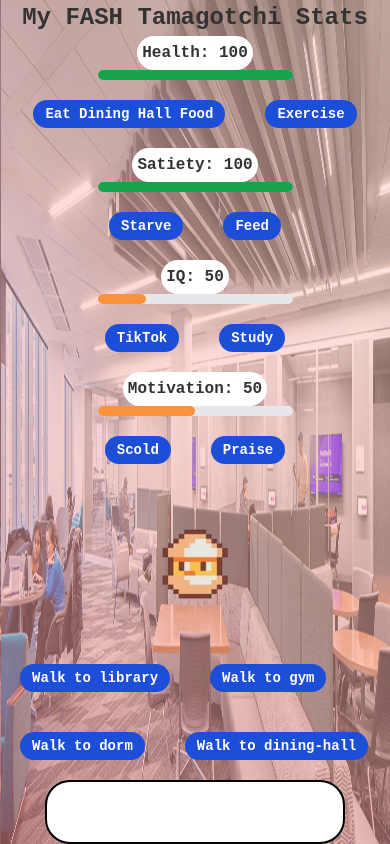
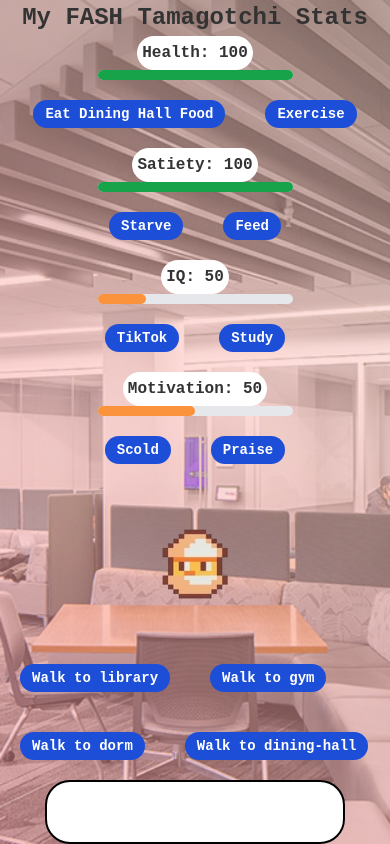
Before and after one commit to CS-396-Web-Dev/final-project-fash, a Next.js app: page / in a window 390 px wide. Built offline with nearby package versions, Linux system fonts and the light colour scheme.

Commit message:
made background image responsive

```diff
--- a/app/components/DisplayBackground.tsx
+++ b/app/components/DisplayBackground.tsx
@@ -10,10 +10,9 @@ export default function displayBackground() {
   const { location, setLocation } = useLocationContext();
 
   return (
-    <img
-        src={`${location}.png`}
-        alt={`${location}`}
-        className="fixed top-0 left-0 w-full h-full bg-cover bg-no-repeat -z-50 opacity-50"
+    <div
+      style={{ backgroundImage: `url(${location}.png)` }}
+      className="fixed top-0 left-0 w-full h-full bg-cover bg-no-repeat bg-center -z-50 opacity-50"
     />
   );
 }
```
